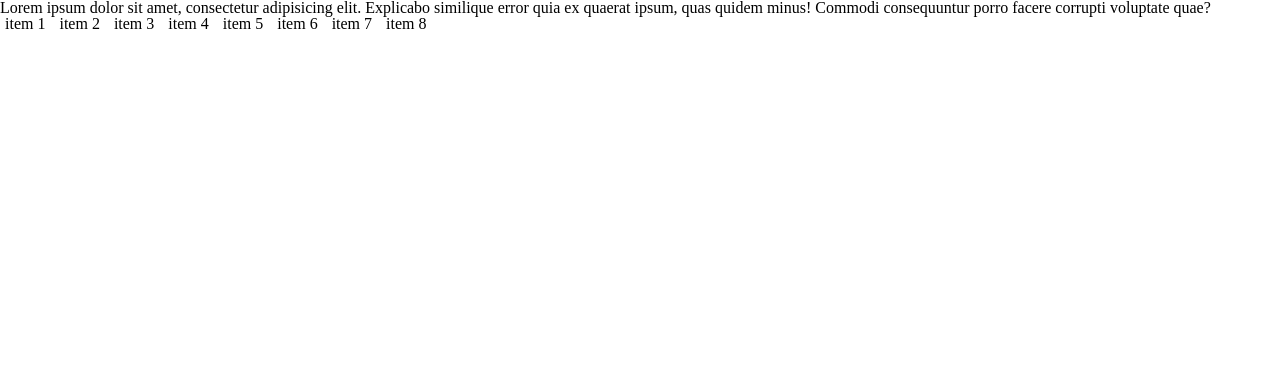
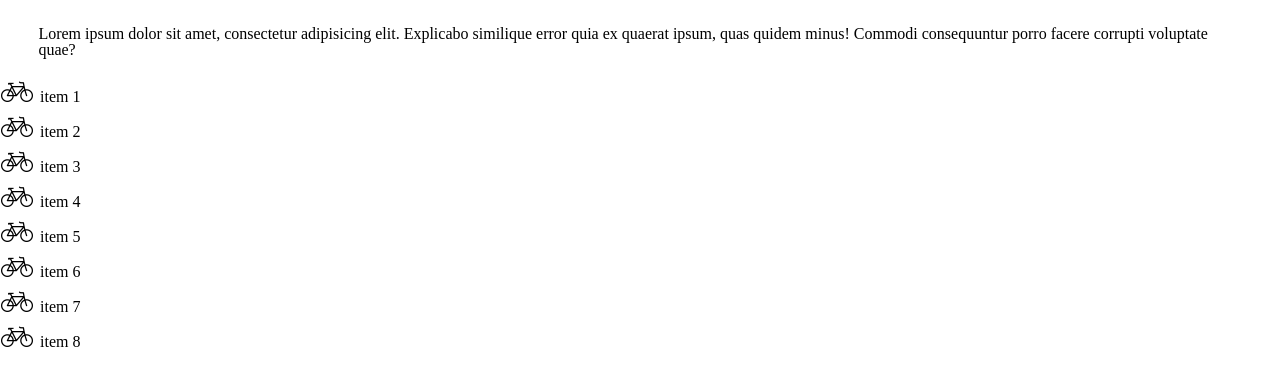
Before and after one commit to kate-miah/016, a plain HTML site: page index.html in a window 1280 px wide. Drawn offline with Linux system fonts and the light colour scheme.

Commit message:
task-icon

```diff
--- a/assets/style.css
+++ b/assets/style.css
@@ -1,27 +1,8 @@
-body {
-
+p {
+    margin: 2% 3% 1% 3%;
 }
-
-.list {
-
+.item {
+    list-style-type: disc;
+    list-style-image: url('./bicycle_bike.png');
+    margin-left: 40px;
 }
-
-.item {
-    display: inline-block;
-    list-style-type: none;
-    margin: 0 5px;
-}
-
-
-/*
-list-style-type: circle;
-list-style-image:  url('./moon_icon.png');
-list-style-position: inside;
-*/
-
-
-/*
-  list-style-type: circle;
-  list-style-image: url ('https://cdn.icon-icons.com/icons2/3251/PNG/512/star_emphasis_regular_icon_203249.png');
-  list-style-image: linear-gradient(to left bottom, red, blue);
-*/
```
Also changed, not shown: assets/bicycle_bike.png (added), assets/moon_stars_icon.png (added).
